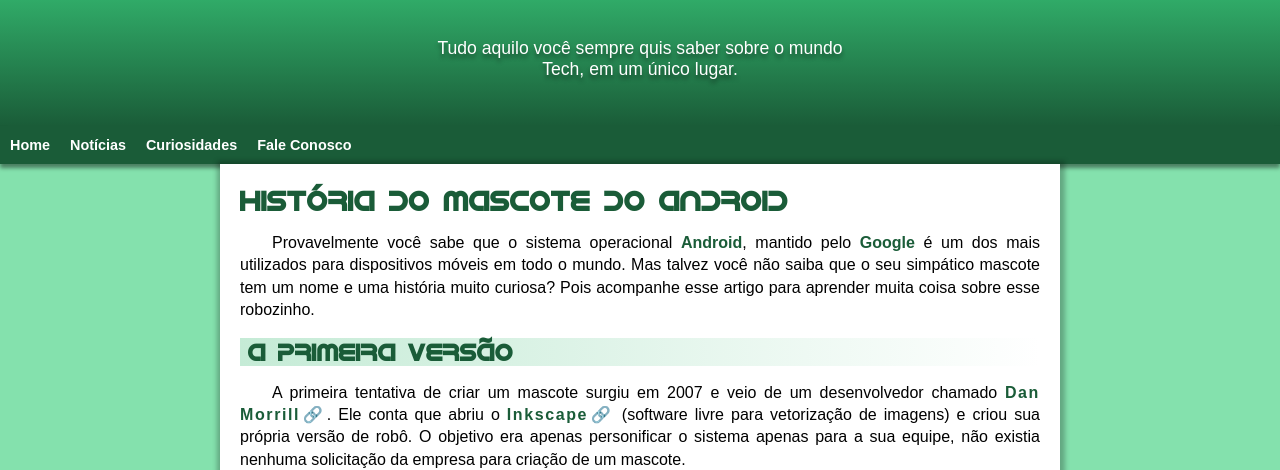
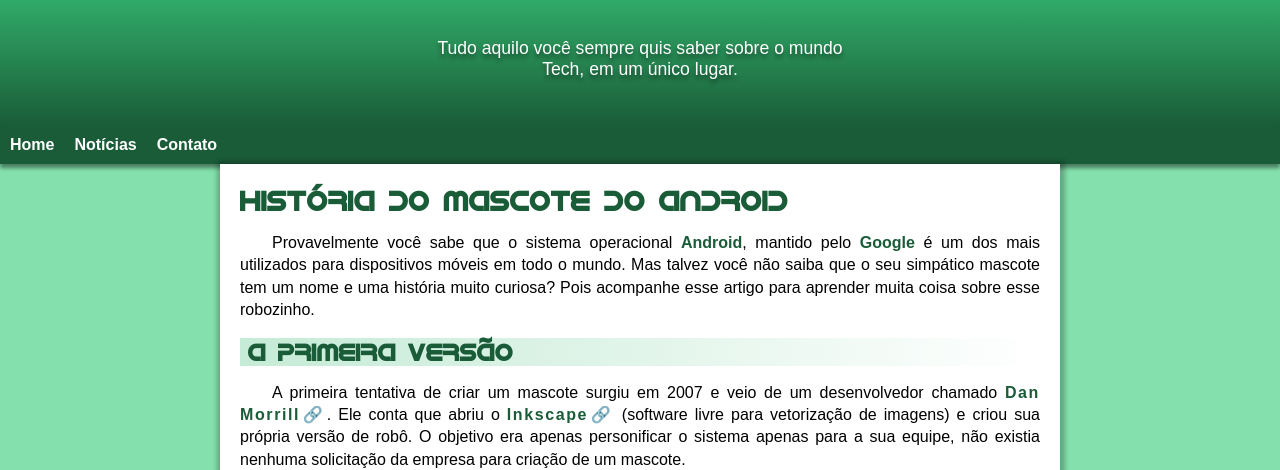
Before and after one commit to Shamuskado22/projeto-android, a plain HTML site: page index.html in a window 1280 px wide. Shown: the part 62-532 px from the top of the page. Drawn offline with Linux system fonts and the light colour scheme.

Commit message:
Menu e CSS modificado
Menu Curiosidades removido, Fale Conosco substituído e font-size do nav a modificado

```diff
--- a/css/style.css
+++ b/css/style.css
@@ -69,7 +69,7 @@
     text-decoration: none;
     padding: 10px;
     font-weight: 700;
-    font-size: 0.9em;
+    font-size: 1em;
     transition: 0.2s ease-in-out;
 }
 
--- a/index.html
+++ b/index.html
@@ -17,7 +17,7 @@
 
     </header>
     <nav>
-        <a href="#">Home</a><a href="#">Notícias</a><a href="#">Curiosidades</a><a href="#">Fale Conosco</a>
+        <a href="#">Home</a><a href="#">Notícias</a><a href="#">Contato</a>
     </nav>
     <main>
         <article>
```
